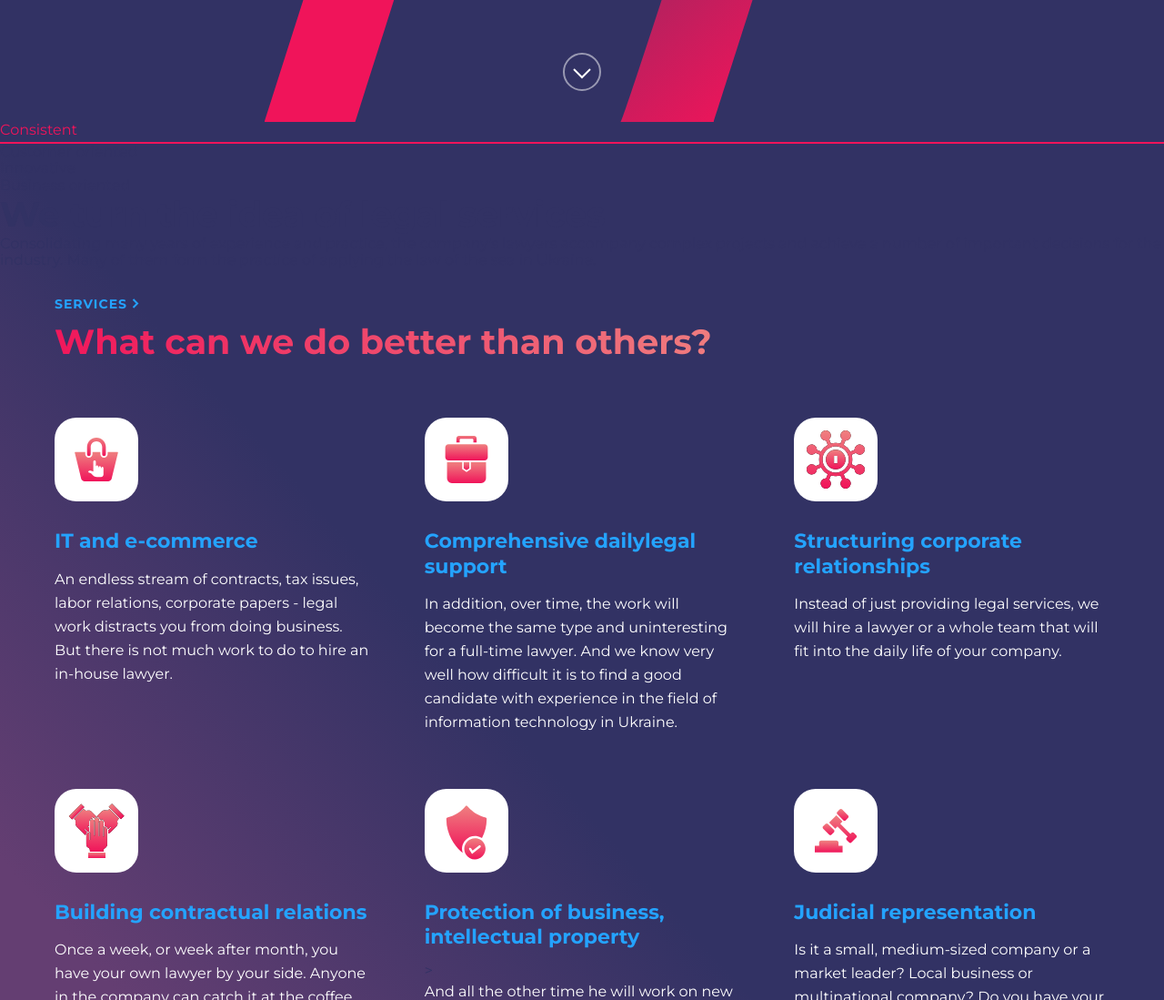
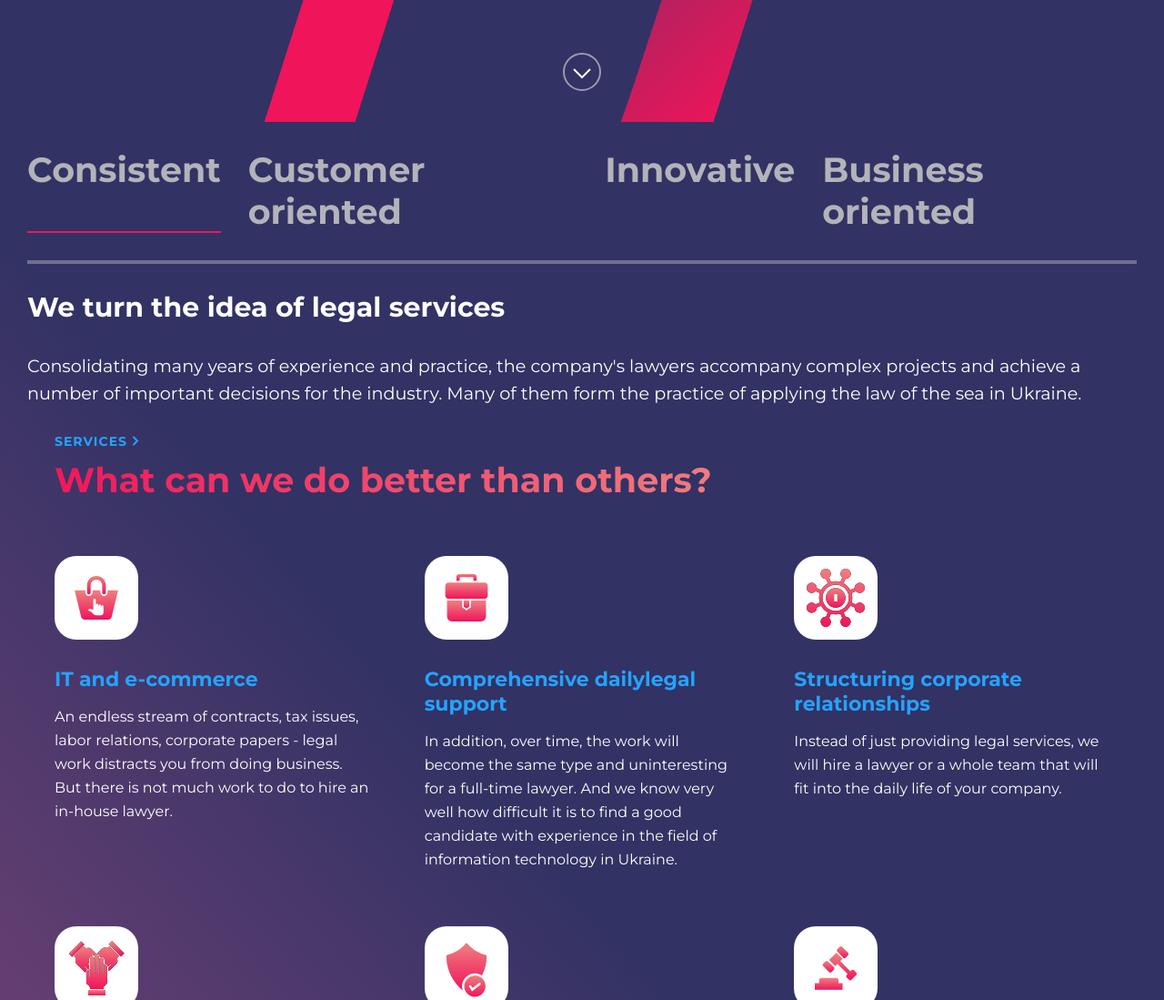
Before and after one commit to krasstas/Krasilnikov_S_S_Diploma, a website: page src/index.html in a window 1280 px wide. Shown: the part 780-1879 px from the top of the page at 91% size. Drawn offline with nearby package versions, Linux system fonts and the light colour scheme; files that its build step writes are made by us from their sources; files whose address does not match are found by name.

Commit message:
_services_section add

```diff
--- a/src/index.html
+++ b/src/index.html
@@ -145,7 +145,7 @@
   <main class="main_page">
       <div class="main_page_background">
         <section class="best_qualities">
-          <div class="best_qualities_items">
+          <div class="best_qualities__items">
             <ul class="best_qualities__list">
               <li class="best_qualities__list__item is-active">Consistent</li>
               <li class="best_qualities__list__item">Customer oriented</li>
@@ -153,9 +153,9 @@
               <li class="best_qualities__list__item">Business oriented</li>
             </ul>
           </div>
-          <div class="best_qualities_description">
-            <h2 class="h2 title best_qualities_description__title">We turn the idea of legal services</h2>
-            <p class="best_qualities_description__text">
+          <div class="best_qualities__description">
+            <h4 class="h4 title best_qualities__description__title">We turn the idea of legal services</h4>
+            <p class="best_qualities__description__text">
               Consolidating many years of experience and practice, the company's lawyers
               accompany complex projects and achieve a number of important decisions for the
               industry. Many of them form the practice of applying the law of the sea in Ukraine.
@@ -170,9 +170,9 @@
               <div class="services_cards__item__icon">
                 <img src="img/icons/services_icons/ecommerce_icon.svg" alt="ecommerce_icon">
               </div>
-              <h4 class="title h4 services_cards__item__title">
+              <h3 class="title h4 services_cards__item__title">
                 <a href="#" class="services_cards__item__link">IT and e-commerce</a>
-              </h4>
+              </h3>
               <p class="services_cards__item__description">
                 An endless stream of contracts, tax issues, labor relations, corporate
                 papers - legal work distracts you from doing business.
@@ -183,9 +183,9 @@
               <div class="services_cards__item__icon">
                 <img src="img/icons/services_icons/support_icon.svg" alt="support_icon">
               </div>
-              <h4 class="title h4 services_cards__item__title">
+              <h3 class="title h4 services_cards__item__title">
                 <a href="#" class="services_cards__item__link">Comprehensive dailylegal support</a>
-              </h4>
+              </h3>
               <p class="services_cards__item__description">
                 In addition, over time, the work will become the same type and uninteresting
                 for a full-time lawyer. And we know very well how difficult it is to find a good
@@ -196,9 +196,9 @@
               <div class="services_cards__item__icon">
                 <img src="img/icons/services_icons/coprorate_icon.svg" alt="coprorate_icon">
               </div>
-              <h4 class="title h4 services_cards__item__title">
+              <h3 class="title h4 services_cards__item__title">
                 <a href="#" class="services_cards__item__link">Structuring corporate relationships</a>
-              </h4>
+              </h3>
               <p class="services_cards__item__description">
                 Instead of just providing legal services, we will hire a lawyer or a whole team
                 that will fit into the daily life of your company.
@@ -208,9 +208,9 @@
               <div class="services_cards__item__icon">
                 <img src="img/icons/services_icons/trust_icon.svg" alt="trust_icon">
               </div>
-              <h4 class="title h4 services_cards__item__title">
+              <h3 class="title h4 services_cards__item__title">
                 <a href="#" class="services_cards__item__link">Building contractual relations</a>
-              </h4>
+              </h3>
               <p class="services_cards__item__description">
                 Once a week, or week after month, you have your own lawyer by your side.
                 Anyone in the company can catch it at the coffee maker and just talk about
@@ -221,9 +221,9 @@
               <div class="services_cards__item__icon">
                 <img src="img/icons/services_icons/protection_icon.svg" alt="protection_icon">
               </div>
-              <h4 class="title h4 services_cards__item__title">
+              <h3 class="title h4 services_cards__item__title">
                 <a href="#" class="services_cards__item__link">Protection of business, intellectual property</a>
-              </h4>>
+              </h3>>
               <p class="services_cards__item__description">
                 And all the other time he will work on new diverse projects, so he will definitely
                 not stop in professional development. One way or another, all Axon Partners will
@@ -234,9 +234,9 @@
               <div class="services_cards__item__icon">
                 <img src="img/icons/services_icons/court_icon.svg" alt="court_icon">
               </div>
-              <h4 class="title h4 services_cards__item__title">
+              <h3 class="title h4 services_cards__item__title">
                 <a href="#" class="services_cards__item__link">Judicial representation</a>
-              </h4>
+              </h3>
               <p class="services_cards__item__description">
                 Is it a small, medium-sized company or a market leader? Local business or
                 multinational company? Do you have your own legal department or not?
--- a/src/sass/base/_common.scss
+++ b/src/sass/base/_common.scss
@@ -42,9 +42,14 @@ html {
     line-height: 2.3rem;
   }
 
-  h4 {
+  h3 {
     font-size: 1.375rem;
     line-height: 1.7rem;
+  }
+
+  h4 {
+    font-size: 1.25rem;
+    line-height: 1.5rem;
   }
 
   h5 {
@@ -62,4 +67,9 @@ html {
       font-size: 2.375rem;
       line-height: 2.875rem;
     }
+
+    h4 {
+      font-size: 1.875rem;
+      line-height: 2.3rem;
+    }
   }
--- a/src/sass/layout/_best_qualities_section.scss
+++ b/src/sass/layout/_best_qualities_section.scss
@@ -1,6 +1,47 @@
+@use "utilities/variables" as *;
+@use "base/normalize";
+@use "base/fonts";
+@use "base/common";
+@use "components/buttons";
 
-@use 'utilities/variables' as *;
-@use 'base/normalize';
-@use 'base/fonts';
-@use 'base/common';
-@use 'components/buttons';
+.best_qualities {
+  padding: 30px 30px 15px 30px;
+
+  &__items {
+    display: flex;
+    flex-direction: column;
+    margin-bottom: 30px;
+  }
+
+  &__list {
+    display: flex;
+    flex-direction: row;
+    flex-wrap: nowrap;
+    gap: 30px;
+    overflow: hidden;
+
+    &__item {
+      color: $color-grey-text;
+      font-weight: 700;
+      font-size: 2.375rem;
+      line-height: 2.875rem;
+    }
+  }
+
+  &__description {
+    border-top: 4px solid rgba(255, 255, 255, 0.3);
+    display: flex;
+    flex-direction: column;
+    color: white;
+    padding-top: 30px;
+
+    &__title {
+      margin-bottom: 30px;
+    }
+
+    &__text {
+        font-size: 1.2rem;
+        line-height: 1.875rem;
+    }
+  }
+}
--- a/src/sass/layout/_services_section.scss
+++ b/src/sass/layout/_services_section.scss
@@ -8,7 +8,7 @@
 
 
   .services {
-    padding: 30px;
+    padding: 15px 30px 30px 30px;
     position: relative;
   }
 
```
